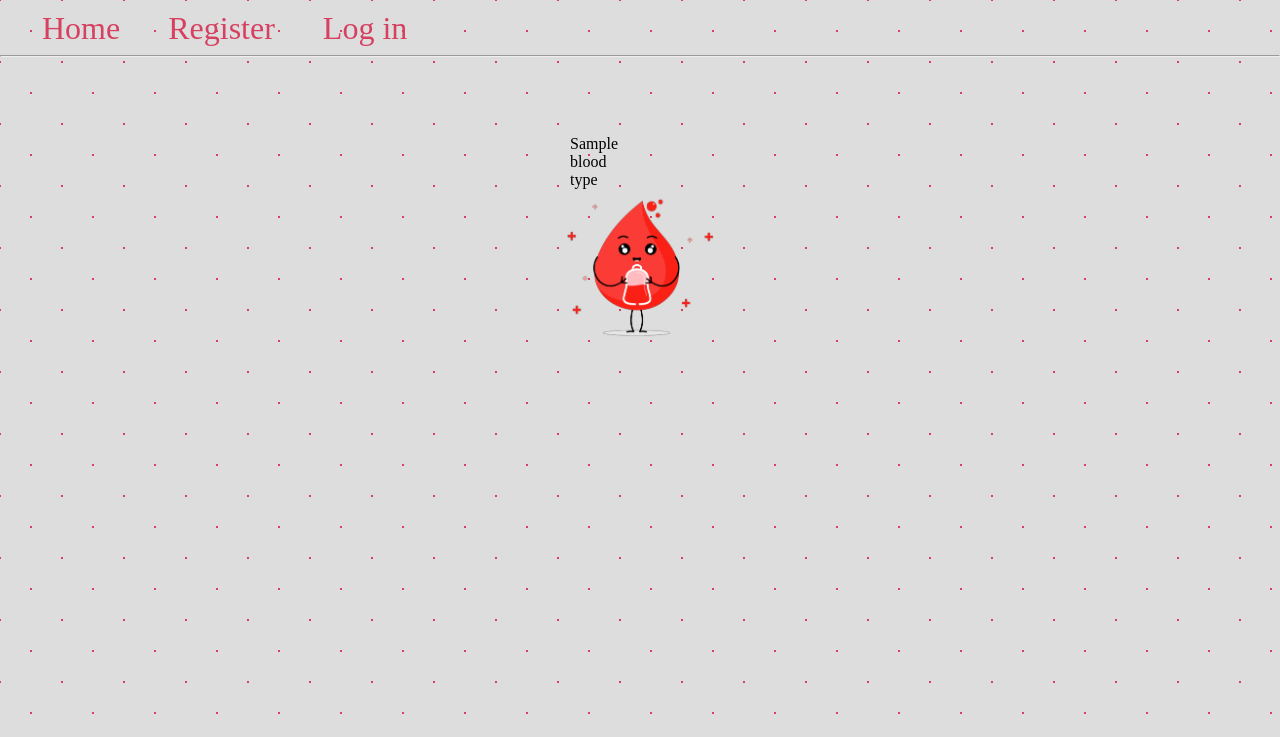
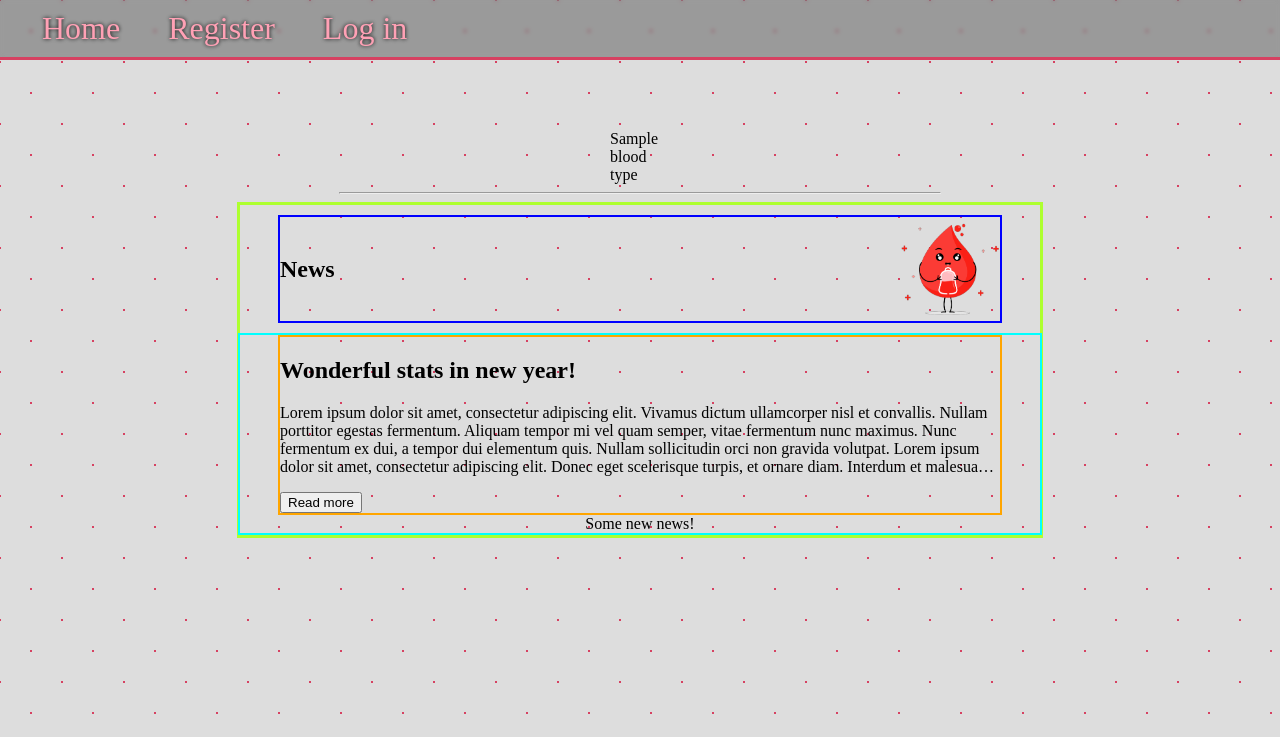
Before and after one commit to mattix1710/app-sec-app, a Flask app: template app/templates/main.html in a window 1280 px wide. Shown: the top 737 px of the page. Run offline with Flask 3, Linux system fonts and the light colour scheme; the template is opened without the code that fills it: most values are stand-ins (such as "Sample title", 1, 10 or a date in 2020); parts of the project's set-up code (start-up, migrations or seed data) failed here and were passed over; some libraries are stand-ins or nearby versions.

Commit message:
💄 Updated main view & fixed <h1> tag

```diff
--- a/app/main/views.py
+++ b/app/main/views.py
@@ -7,11 +7,12 @@ from ..models import User, Session, PassResetSession
 from ..auth.helpers import server_set_session, server_check_session, SESSION_NAME, check_admin_session
 from .helpers import *
 
-@main.route('/')
+
+@main.route('/', methods=['GET', 'POST'])
 def home():
     return render_template('main.html', user_session=server_check_session(), blood_list=gather_blood_type_stats())
 
-@main.route('/my_profile', methods=['GET', '[POST]'])
+@main.route('/my_profile', methods=['GET', 'POST'])
 def my_profile():
     # if user is logged in - show its profile data
     if server_check_session():
--- a/app/static/style.css
+++ b/app/static/style.css
@@ -23,7 +23,17 @@ body {
     justify-content: space-between;
     align-items: center;
     align-content: center;
-    padding: 10px 10px 0px 10px;
+    padding: 10px 10px 10px 10px;
+    background-color: rgba(0, 0, 0, 0.3);
+    backdrop-filter: blur(2px);
+}
+
+hr.nav-hr{
+    /* margin-block-start: 0.2em; */
+    margin: 0;
+    height: 3px;
+    background-color: #d64161;
+    border: none;
 }
 
 .nav-left{
@@ -53,7 +63,8 @@ nav {
 }
 
 nav a, nav button{
-    color: #d64161;
+    color: #ffa1b5;
+    text-shadow: 0px 0px 4px rgb(0, 0, 0);
     font-size: 2em;
     text-decoration: none;
 }
@@ -69,7 +80,7 @@ nav a, nav button{
         font-size: 20px;
 }
 
-h1 {
+h1.centered {
     width: fit-content;
     margin: 10px auto;
 }
@@ -134,13 +145,8 @@ h1 {
     flex-direction: column;
     flex-wrap: wrap;
     justify-content: center;
-    align-items: flex-start;
+    align-items: center;
     align-content: center;
-}
-
-.img_view {
-    margin-left: auto;
-    margin-right: auto;
 }
 
 /* +=+=+=+=+=+=+=+=+=+= */
@@ -280,3 +286,70 @@ div.droplet.qL{
 div.droplet.qVL{
     background: linear-gradient(45deg, rgb(195, 8, 8) 20%, #F9E6E6 20%);
 }
+
+/* MAIN - news */
+.news{
+    display: flex;
+    flex-direction: column;
+    flex-wrap: wrap;
+    justify-content: center;
+    align-items: center;
+    align-content: center;
+
+    width: 800px;
+
+    border: solid;
+    border-width: 3px;
+    border-color: greenyellow;
+}
+
+.news-topbar{
+    display: flex;
+    flex-direction: row;
+    flex-wrap: wrap;
+    justify-content: space-between;
+    align-items: center;
+    align-content: center;
+
+    width: 90%;
+    border: solid;
+    border-width: 2px;
+    border-color: blue;
+
+    margin: 10px;
+}
+
+.news-content{
+    display: flex;
+    flex-direction: column;
+    flex-wrap: wrap;
+    justify-content: flex-start;
+    align-items: center;
+    align-content: center;
+
+    width: 100%;
+
+    border: solid;
+    border-width: 2px;
+    border-color: cyan;
+}
+
+.news-details{
+    width: 90%;
+
+    border: solid;
+    border-width: 2px;
+    border-color: orange;
+}
+
+p.news-paragraph{
+    overflow: hidden;
+    display: -webkit-box;
+    -webkit-line-clamp: 4;
+    -webkit-box-orient: vertical;
+  }
+
+/* .img_view {
+    margin-left: auto;
+    margin-right: auto;
+} */
--- a/app/templates/admin/main_panel.html
+++ b/app/templates/admin/main_panel.html
@@ -6,7 +6,7 @@
 
 <div class="center-content">
     <div class="profile-view">
-        <h1>Hello {{ user.username }}!</h1>
+        <h1 class="centered">Hello {{ user.username }}!</h1>
 
         <h2 style="text-align: center;">Your data</h2>
         <div class="profile-tile">
--- a/app/templates/auth/forgot_password.html
+++ b/app/templates/auth/forgot_password.html
@@ -3,7 +3,7 @@
 {% import "bootstrap/wtf.html" as wtf %}
 
 {% block content %}
-    <h1>{% block title %} Forgot Password {% endblock %}</h1>
+    <h1 class="centered">{% block title %} Forgot Password {% endblock %}</h1>
     <div>
         {{ wtf.quick_form(form) }}
     </div>
--- a/app/templates/auth/login.html
+++ b/app/templates/auth/login.html
@@ -3,7 +3,7 @@
 {% import "bootstrap/wtf.html" as wtf %}
 
 {% block content %}
-    <h1>{% block title %} Log In {% endblock %}</h1>
+    <h1 class="centered">{% block title %} Log In {% endblock %}</h1>
     <div>
         {{ wtf.quick_form(form) }}
     </div>
--- a/app/templates/auth/login_success.html
+++ b/app/templates/auth/login_success.html
@@ -1,7 +1,7 @@
 {% extends 'base.html' %}
 
 {% block content %}
-    <h1>{% block title %} Success {% endblock %}</h1>
+    <h1 class="centered">{% block title %} Success {% endblock %}</h1>
     <p>You did it. Be proud of yourself</p>
 
 {% endblock %}
--- a/app/templates/auth/register.html
+++ b/app/templates/auth/register.html
@@ -3,7 +3,7 @@
 {% import "bootstrap/wtf.html" as wtf %}
 
 {% block content %}
-    <h1>{% block title %} Register account {% endblock %}</h1>
+    <h1 class="centered">{% block title %} Register account {% endblock %}</h1>
 
     <div>
         {{ wtf.quick_form(form) }}
--- a/app/templates/base.html
+++ b/app/templates/base.html
@@ -30,7 +30,7 @@
             </div>
             {% endif %}
         </div>
-        <hr>
+        <hr class="nav-hr">
         <div class="content">
             {% block content %} {% endblock %}
         </div>
--- a/app/templates/main.html
+++ b/app/templates/main.html
@@ -13,10 +13,29 @@
         </div>
         {% endfor %}
     </div>
+    <hr width="600px", size="2">
+    <section class="news">
+        <div class="news-topbar">
+            <h1>News</h1>
+            <div class="img_view">
+                <img src="../static/little_blood.png" alt="droplet" style="width: 100px;">
+            </div>
+        </div>
+        <div class="news-content">
+            <div class="news-details">
+                <h1>Wonderful stats in new year!</h1>
+                <p class="news-paragraph">
+                    Lorem ipsum dolor sit amet, consectetur adipiscing elit. Vivamus dictum ullamcorper nisl et convallis. Nullam porttitor egestas fermentum. Aliquam tempor mi vel quam semper, vitae fermentum nunc maximus. Nunc fermentum ex dui, a tempor dui elementum quis. Nullam sollicitudin orci non gravida volutpat. Lorem ipsum dolor sit amet, consectetur adipiscing elit. Donec eget scelerisque turpis, et ornare diam.
 
-    <div class="img_view">
-        <img src="../static/little_blood.png" alt="droplet" style="width: 150px;">
-    </div>
+Interdum et malesuada fames ac ante ipsum primis in faucibus. Donec varius, dui at pulvinar elementum, dolor eros dignissim lectus, et semper odio ante non nunc. Aliquam semper sagittis turpis, et congue elit consequat vel. Sed nec sapien sit amet arcu convallis.
+                </p>
+                <form method="POST" action="">
+                    <button type="submit" value="details" name="read_more">Read more</button>
+                </form>
+            </div>
+            Some new news!
+        </div>
+    </section>
 </div>
 
 {% if request.args.get('token') %}
--- a/app/templates/profile.html
+++ b/app/templates/profile.html
@@ -6,7 +6,7 @@
 
 <div class="center-content">
     <div class="profile-view">
-        <h1>Hello {{ user.username }}!</h1>
+        <h1 class="centered">Hello {{ user.username }}!</h1>
 
         <h2 style="text-align: center;">Your data</h2>
 
```
